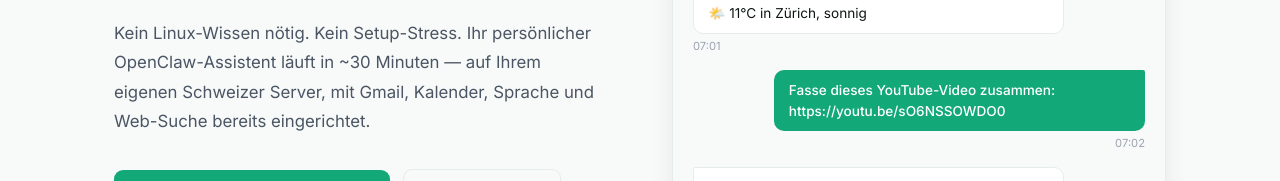
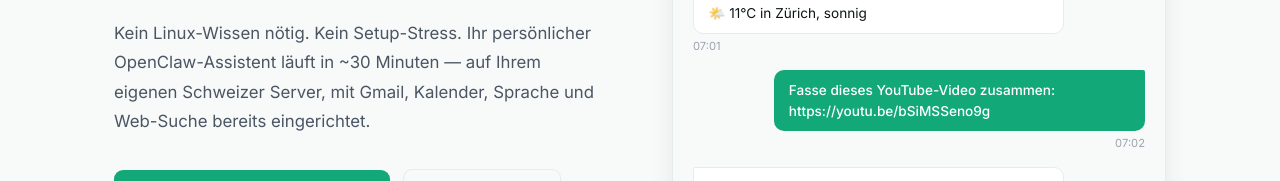
Before and after one commit to riccardogosteli-wq/openclaw-hosting, a Next.js app: page / in a window 1280 px wide. Shown: the part 357-538 px from the top of the page. Built offline with nearby package versions, Linux system fonts and the light colour scheme.

Commit message:
Fix video URL to actual OpenClaw explainer (bSiMSSeno9g) matching the summary

```diff
--- a/app/page.tsx
+++ b/app/page.tsx
@@ -22,7 +22,7 @@ const de = {
   chatMessages: [
     { bot: true, text: 'Guten Morgen! Hier Ihr Tagesbriefing:' },
     { bot: true, text: '📧 2 neue E-Mails — 1 dringend\n📅 3 Termine heute (9:00 / 14:00 / 16:30)\n🌤️ 11°C in Zürich, sonnig' },
-    { bot: false, text: 'Fasse dieses YouTube-Video zusammen: https://youtu.be/sO6NSSOWDO0' },
+    { bot: false, text: 'Fasse dieses YouTube-Video zusammen: https://youtu.be/bSiMSSeno9g' },
     { bot: true, text: '📺 YouTube-Zusammenfassung:\n• OpenClaw verwandelt KI-Modelle in autonome Agenten — die nicht warten, bis man fragt\n• Emails beantworten, Kalender managen, Code schreiben, Workflows automatisieren — alles aus einem Chat\n• Fazit: Das ist kein Chatbot. Das ist ein digitaler Mitarbeiter, der 24/7 für Sie arbeitet' },
   ],
 
@@ -188,7 +188,7 @@ const en: typeof de = {
   chatMessages: [
     { bot: true, text: 'Good morning! Here\'s your daily briefing:' },
     { bot: true, text: '📧 2 new emails — 1 urgent\n📅 3 meetings today (9:00 / 14:00 / 16:30)\n🌤️ 11°C in Zurich, sunny' },
-    { bot: false, text: 'Summarize this YouTube video: https://youtu.be/sO6NSSOWDO0' },
+    { bot: false, text: 'Summarize this YouTube video: https://youtu.be/bSiMSSeno9g' },
     { bot: true, text: '📺 YouTube Summary:\n• OpenClaw turns AI models into autonomous agents — they act without being asked\n• Reply to emails, manage calendars, write code, run workflows — all from one chat\n• Takeaway: this isn\'t a chatbot. It\'s a digital employee working 24/7 for you' },
   ],
 
```
